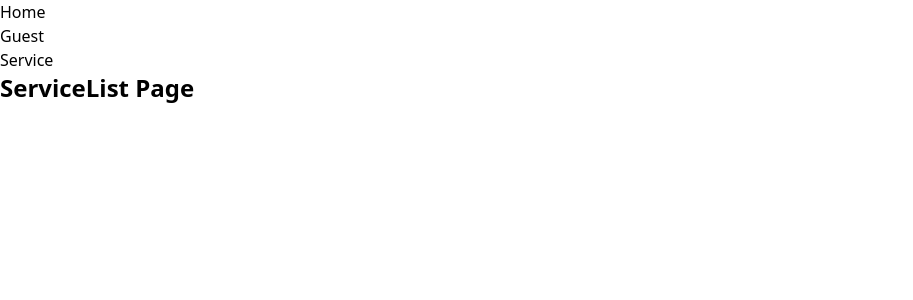
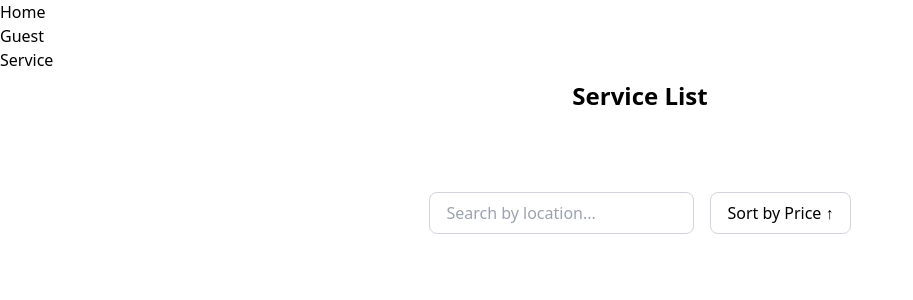
Before and after one commit to Hudson-Pufferfish/eco-harvest-connect, a React (Vite) app: page /guest in a window 1280 px wide. Shown: the top 300 px of the page, without its empty margins (0-913 px from the left). Built offline with nearby package versions, Linux system fonts and the light colour scheme.

Commit message:
added search and filter service

```diff
--- a/src/pages/Farmer/ServiceItem.tsx
+++ b/src/pages/Farmer/ServiceItem.tsx
@@ -12,23 +12,23 @@ const ServiceItem: React.FC<ServiceItemProps> = ({
   handleStartEditing,
 }) => {
   return (
-    <div className='p-4 mb-4 border rounded-md'>
+    <div className='p-4 mb-4 text-center border rounded-md hover:bg-gray-50'>
       <h3 className='text-lg font-semibold'>{service.title}</h3>
       <p className='text-gray-600'>{service.description}</p>
       <p className='text-blue-500'>${service.price}</p>
       <p className='text-gray-500'>{service.location}</p>
       <div>
-        <div className='inline-flex rounded-md shadow-sm' role='group'>
+        <div className='inline-flex m-2 rounded-md shadow-sm' role='group'>
           <button
             type='button'
-            className='px-4 py-2 text-sm font-medium text-gray-900 bg-white border border-gray-200 rounded-l-lg hover:bg-gray-100 hover:text-blue-700 focus:z-10 focus:text-blue-700 focus:ring-2 focus:ring-blue-700'
+            className='px-4 py-2 text-sm font-medium text-gray-900 bg-white border border-gray-200 rounded-l-lg hover:bg-blue-400 hover:text-white focus:z-10 focus:text-blue-700 focus:ring-2 focus:ring-blue-700'
             onClick={() => handleStartEditing(service.id)}
           >
             Edit
           </button>
           <button
             type='button'
-            className='px-4 py-2 text-sm font-medium text-gray-900 bg-white border-t border-b border-r border-gray-200 rounded-r-lg hover:bg-red-500 hover:text-white focus:z-10 focus:text-blue-700 focus:ring-2 focus:ring-blue-700'
+            className='px-4 py-2 text-sm font-medium text-gray-900 bg-white border-t border-b border-r border-gray-200 rounded-r-lg hover:bg-red-400 hover:text-white focus:z-10 focus:text-blue-700 focus:ring-2 focus:ring-blue-700'
             onClick={() => handleDelete(service.id)}
           >
             Delete
--- a/src/pages/Farmer/ServiceList.tsx
+++ b/src/pages/Farmer/ServiceList.tsx
@@ -2,9 +2,14 @@ import { useDispatch, useSelector } from 'react-redux'
 import { RootState } from '~/store'
 import { startEditingService, removeService } from './service.reducer'
 import ServiceItem from './ServiceItem'
+import { useMemo, useState } from 'react'
 
 function ServiceList() {
-  const serviceList = useSelector((state: RootState) => state.service.serviceList)
+  const serviceList = useSelector(
+    (state: RootState) => state.service.serviceList,
+  )
+  const [searchKeyword, setSearchKeyword] = useState('')
+  const [sortOrder, setSortOrder] = useState<'asc' | 'desc'>('asc')
 
   const dispatch = useDispatch()
   const handleDelete = (serviceId: string) => {
@@ -14,12 +19,51 @@ function ServiceList() {
     dispatch(startEditingService(serviceId))
   }
 
+  const filteredServiceList = useMemo(() => {
+    let filteredList = serviceList
+    if (searchKeyword) {
+      filteredList = filteredList.filter(
+        (service) =>
+          service.location &&
+          service.location.toLowerCase().includes(searchKeyword.toLowerCase()),
+      )
+    }
+    return filteredList.sort((a, b) => {
+      if (sortOrder === 'asc') {
+        return a.price - b.price
+      } else {
+        return b.price - a.price
+      }
+    })
+  }, [serviceList, searchKeyword, sortOrder])
+
+  const toggleSortOrder = () => {
+    setSortOrder((prevSortOrder) => (prevSortOrder === 'asc' ? 'desc' : 'asc'))
+  }
+
   return (
     <div>
-      <h2 className='mb-4 text-2xl font-semibold'>ServiceList Page</h2>
-      <div className='grid grid-cols-[repeat(auto-fit,minmax(300px,1fr))] gap-4'>
-        {serviceList.map((service) => (
-          <div key={service.id} className='max-w-md'>
+      <h2 className='mt-2 mb-4 text-2xl font-semibold text-center'>
+        Service List
+      </h2>
+      <div className='flex justify-center mb-4'>
+        <input
+          type='text'
+          placeholder='Search by location...'
+          value={searchKeyword}
+          onChange={(e) => setSearchKeyword(e.target.value)}
+          className='px-4 py-2 border border-gray-300 rounded-lg focus:outline-none focus:ring focus:border-blue-500'
+        />
+        <button
+          className='px-4 py-2 ml-4 border border-gray-300 rounded-lg focus:outline-none focus:ring focus:border-blue-500'
+          onClick={toggleSortOrder}
+        >
+          Sort by Price {sortOrder === 'asc' ? '↑' : '↓'}
+        </button>
+      </div>
+      <div className='grid grid-cols-4 gap-4 mx-8'>
+        {filteredServiceList.map((service) => (
+          <div key={service.id} className='max-w-sm'>
             <ServiceItem
               key={service.id}
               service={service}
```
